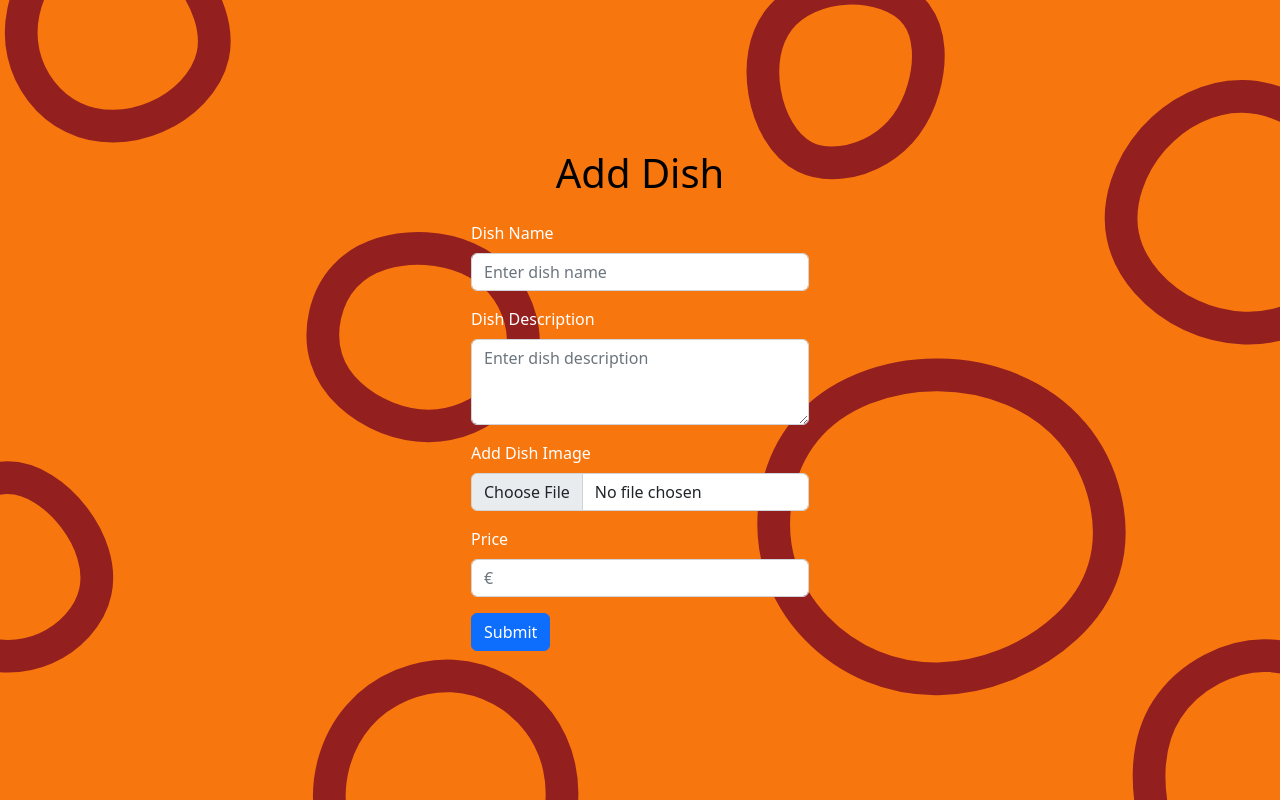
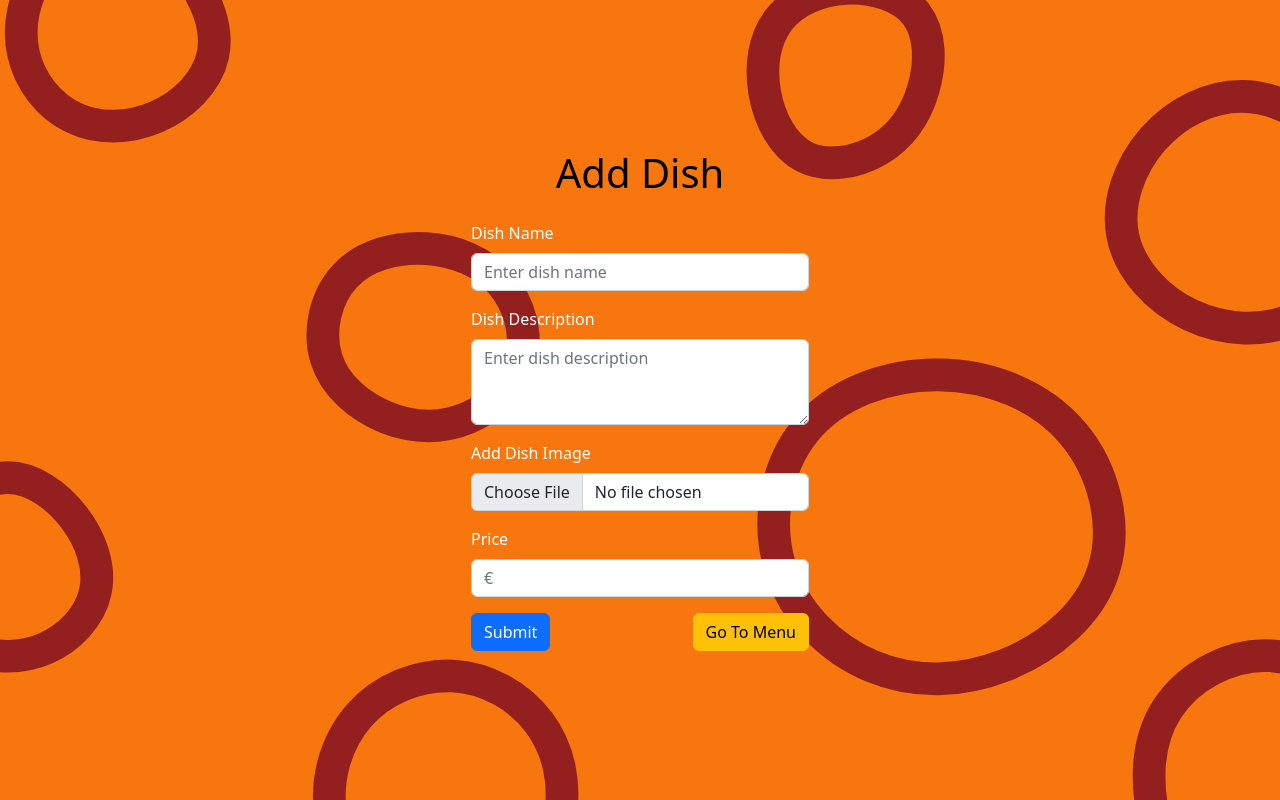
Before and after one commit to kyaarlis/Restorans, a React (Vite) app in the folder app/: page / in a window 1280 px wide. Built offline with nearby package versions, Linux system fonts and the light colour scheme.

Commit message:
Co-authored-by: Andrew1232 <Andrew1232@users.noreply.github.com>

```diff
--- a/app/src/views/MenuForm.jsx
+++ b/app/src/views/MenuForm.jsx
@@ -23,18 +23,6 @@ function MenuForm() {
       setForm({ ...form, dish_img: event.target.files[0] });
       console.log(form);
     }
-
-
-    // Nosūtam datus uz datubāzi
-    // const handleSubmit = (event) => {
-    //   event.preventDefault()
-
-    //   axios.post("http://localhost:3004/menu", form)
-    //           .then(function (res) {
-    //             console.log(res.data);
-    //             handleClick()
-    //           });
-    //         }
 
     const handleSubmit = (event) => {
       event.preventDefault()
@@ -67,17 +55,19 @@ function MenuForm() {
 
   return (
     <div className="flex justify-center items-center flex-col bg-form-bg-img bg-cover bg-no-repeat h-screen w-screen text-white">
+
+
       <h1 className='text-black'>Add Dish</h1>
       <Container className='flex justify-center items-center'>
       <Form className='mt-3' onSubmit={handleSubmit}>
       <Form.Group className="mb-3" controlId="formBasicName">
         <Form.Label className='p'>Dish Name</Form.Label>
-        <Form.Control type="text" placeholder="Enter dish name" name="dish_name"  onChange={handleChange} required/>
+        <Form.Control type="text" maxLength={100} placeholder="Enter dish name" name="dish_name"  onChange={handleChange} required/>
       </Form.Group>
 
       <Form.Group className="mb-3" controlId="formBasicDescription">
         <Form.Label>Dish Description</Form.Label>
-        <Form.Control as="textarea" rows={3} placeholder="Enter dish description" name="dish_descr" onChange={handleChange} required/>
+        <Form.Control as="textarea" rows={3} maxLength={200} placeholder="Enter dish description" name="dish_descr" onChange={handleChange} required/>
       </Form.Group>
 
       <Form.Group controlId="formFile" className="mb-3">
@@ -89,9 +79,14 @@ function MenuForm() {
         <Form.Label>Price</Form.Label>
         <Form.Control type="number" placeholder="€" name="price" min={0} onChange={handleChange} required/>
       </Form.Group>
+      <div className='flex justify-between'>
       <Button variant="primary" type="submit">
         Submit
       </Button>
+      <Button variant="warning" onClick={handleClick}>
+        Go To Menu
+        </Button>
+        </div>
     </Form>
     </Container>
     </div>
```
